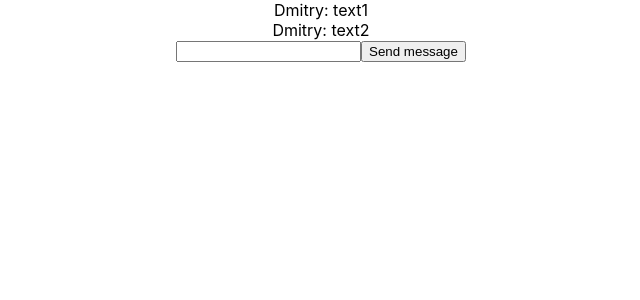
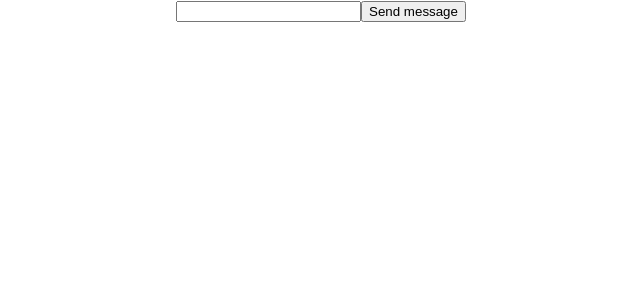
Before and after one commit to dmhlupin/react, a React (Create React App) app: page / in a window 1280 px wide. Shown: the top 300 px of the page, without its empty margins (319-959 px from the left). Built offline with nearby package versions, Linux system fonts and the light colour scheme.

Commit message:
hw2 v2 completed

```diff
--- a/src/App.js
+++ b/src/App.js
@@ -1,100 +1,47 @@
 
-import { useState } from 'react';
+import { useEffect, useState } from 'react';
 import './App.css';
 import { Form } from './components/Form';
-import { Message } from './components/Message';
-
-const name = 'Dmitry';
-
-const msgs = [
-  {
-    author: name,
-    text: 'text1',
-  },
-  {
-    author: name,
-    text: 'text2',
-  },
-]
-
+import { MessageList } from './components/MessageList';
+import { AUTHORS } from './utils/constants';
 
 export const App = () => {
 
-  const [messages, setMessages] = useState(msgs);
+  const [messages, setMessages] = useState([]);
+
+  const addMessage = (newMessage) => {
+    setMessages([...messages, newMessage]);
+  }
+
+  const sendMessage = (text) => {
+    addMessage({
+      author: AUTHORS.human,
+      text,
+    })
+  };
 
 
+  useEffect(() => {
+      let timeout;
+      if (messages[messages.length - 1]?.author === AUTHORS.human) {               // ? - optional chaining. Проверяет объект на null, undefined
+        timeout = setTimeout(() => {
+          addMessage({
+            author: AUTHORS.robot,
+            text: "Your message added!",
+          });
+        }, 1000);
+      }
+      return() => {             // возвращаем каллбэк, который сработает при размонтировании компонента и очистит таймаут
+        clearTimeout(timeout);
+      }
+    }, [messages]);
 
-  // const [messageList, setMessageList] = useState([]);
-  // const [formState, setFormState] = useState({author: '', message: ''});
-  // const [robotMessage, setRobotMessage] = useState('');
-  // const [message, setMessage] = useState('');
-  // let update = false;
-
-  // const sendMessage = (event) => {
-  //   event.preventDefault();
-  //   const author = event.target.author.value;
-  //   const message = event.target.message.value;
-
-  //   setFormState({
-  //       author: author,
-  //       message: message
-  //   });
-  // }
-
-
-
-  // useEffect(() => {
-  //       setRobotMessage('Сообщение проверяется...');
-  //       setTimeout(() => {
-  //         setRobotMessage('Сообщение проверено!');
-  //         setMessageList([...messageList, {key: Id(), author: formState.author, message: formState.message}]);
-  //       }, 5000);
-  //   }, [formState.author]);
-
-  const addMessage = (newText) => {
-    console.log('add Message');
-    setMessages([...messages, { text: newText, author: "me" }]);
-  };
 
   return (
     <div className="App">
-      {messages.map((msg) => (
-        <Message text={msg.text} author={msg.author} />
-      ))}
-
-      <Form onSubmit={addMessage}/>
-        {/*<Counter /> */}
-        {/* <FuncCounter /> */}
-        {/* <form onSubmit={sendMessage}>
-            <p>
-              <label>Name: </label>
-              <input type="text" name="author" placeholder='Author'></input>
-            </p>
-            <p>
-              <label>Message: </label>
-              <input type="text" name="message" placeholder="Message"></input>
-            </p>
-            <input type="submit" className='button' />
-        </form>
-        <RobotMessage message={robotMessage}/>
-        <Messages messageList={messageList} /> */}
+      <MessageList messageList = {messages} />
+      <Form onSubmit={sendMessage}/>
     </div>
 
   );
 }
-
-
-
-// const [cardDetails, setCardDetails] = useState({
-//   title: “Something”,
-//   body: “uniquely done”,
-// });
-
-// useEffect(() => {
-//   setTimeout(() => {
-//     setCardDetails({
-//       title: “We”,
-//       body: “have updated something nice”,
-//     });
-//   }, 5000); // Force an update after 5s
-// }, []);
--- a/src/components/Button.jsx
+++ /dev/null
@@ -1,6 +0,0 @@
-
-export const Button = (props) => {
-    return (
-      <button className='button' onClick={props.onClick}>Send</button>
-    )
-  }
--- /dev/null
+++ b/src/components/MessageList.jsx
@@ -0,0 +1,11 @@
+import { Message } from "./Message"
+
+export const MessageList = ({ messageList}) => {
+    return (
+        <>
+            { messageList.map((msg) => (
+                <Message text={msg.text} author={msg.author} />
+            ))}
+        </>
+    )
+}
--- /dev/null
+++ b/src/utils/constants.js
@@ -0,0 +1,4 @@
+export const AUTHORS = {
+    human: "Dmitry",
+    robot: "Robot",
+}
```
Also changed, not shown: src/components/Messages.jsx (deleted, +0 -11 lines).
